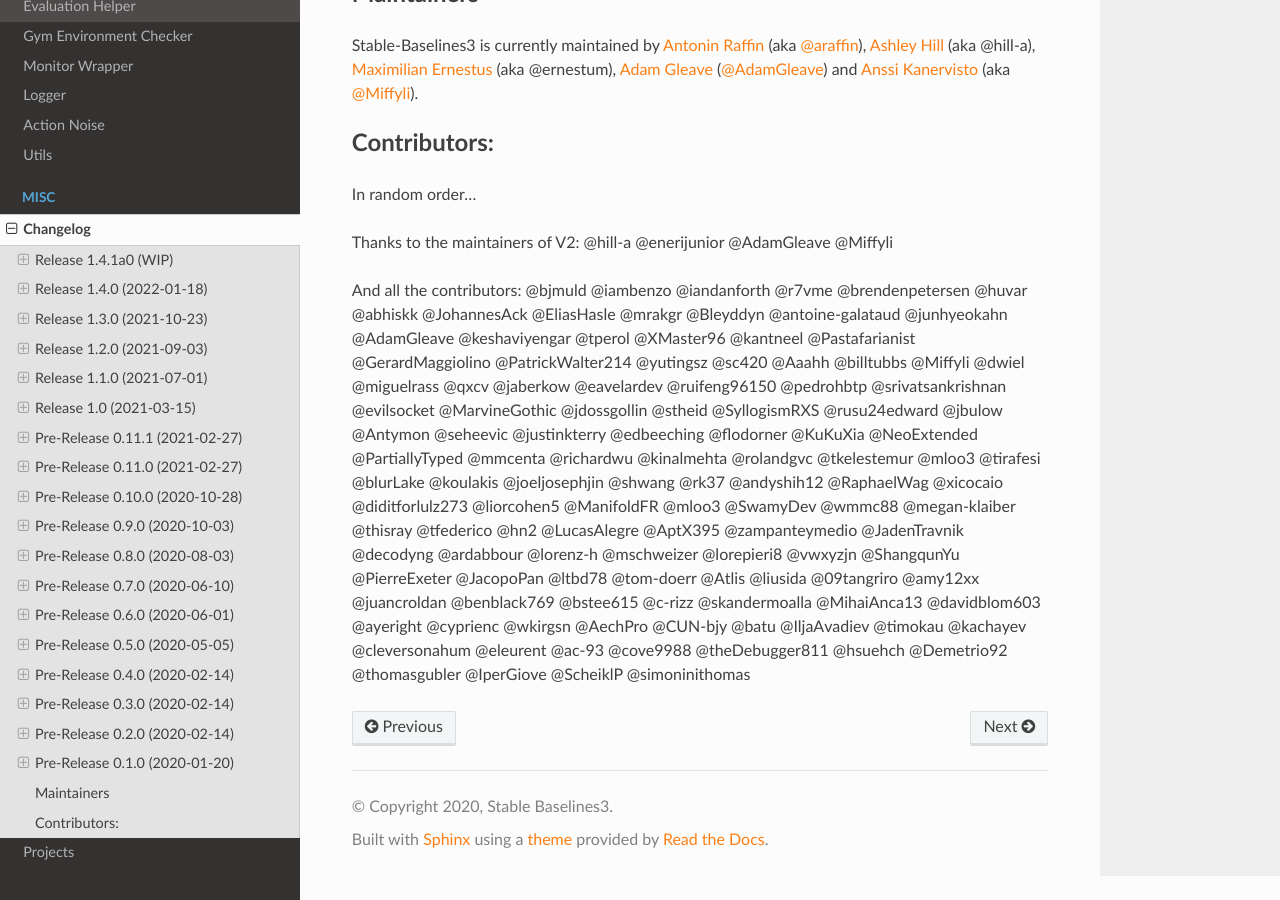
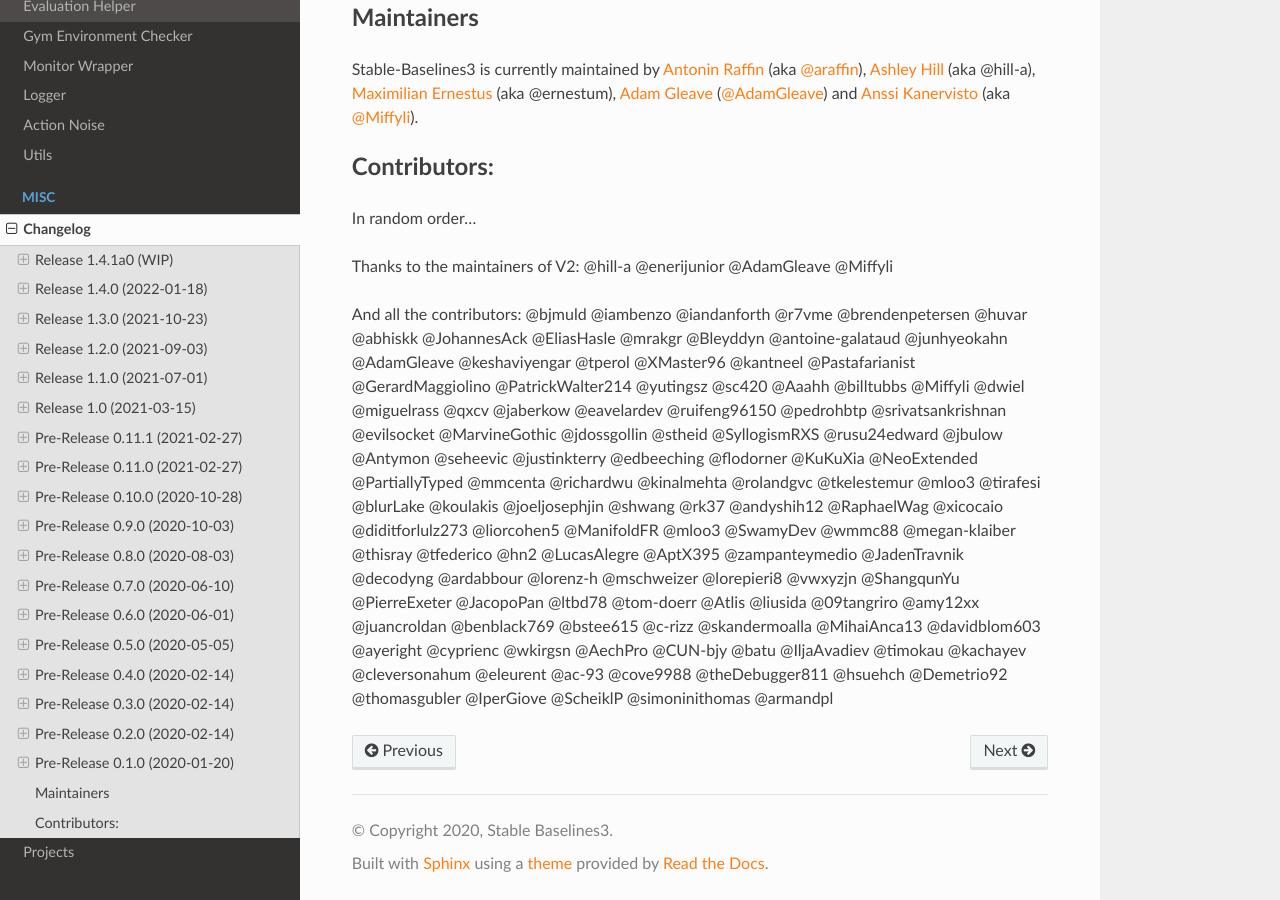
Before and after one commit to DLR-RM/stable-baselines3, a Sphinx documentation site: the page built from docs/misc/changelog.rst, in a window 1280 px wide and 900 px high, scrolled down 21173 px. Built offline with Sphinx 7.4.7 and the Read the Docs theme 2.0.0, drawn with Linux system fonts in a browser that asks for light colours; some of the changed text lies outside the part shown.

Commit message:
Update changelog to reflect addition to docs

```diff
--- a/docs/misc/changelog.rst
+++ b/docs/misc/changelog.rst
@@ -31,6 +31,7 @@
 Documentation:
 ^^^^^^^^^^^^^^
 - Added doc on Hugging Face integration (@simoninithomas)
+- Added furuta pendulum project to project list (@armandpl)
 
 
 Release 1.4.0 (2022-01-18)
@@ -909,4 +910,4 @@
 @benblack769 @bstee615 @c-rizz @skandermoalla @MihaiAnca13 @davidblom603 @ayeright @cyprienc
 @wkirgsn @AechPro @CUN-bjy @batu @IljaAvadiev @timokau @kachayev @cleversonahum
 @eleurent @ac-93 @cove9988 @theDebugger811 @hsuehch @Demetrio92 @thomasgubler @IperGiove @ScheiklP
-@simoninithomas
+@simoninithomas @armandpl
```
